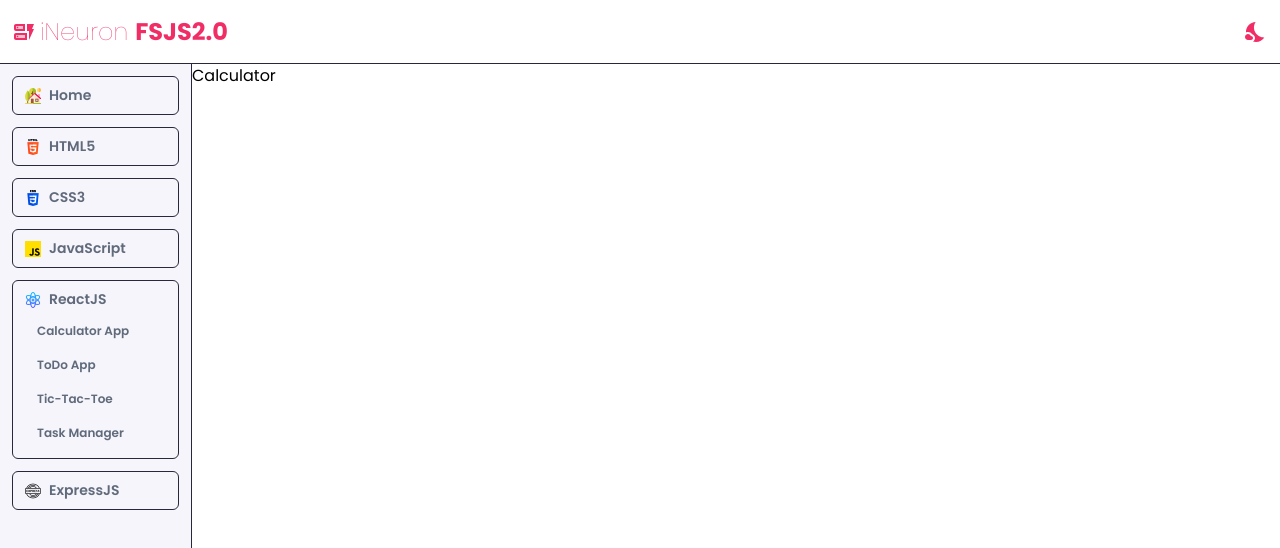
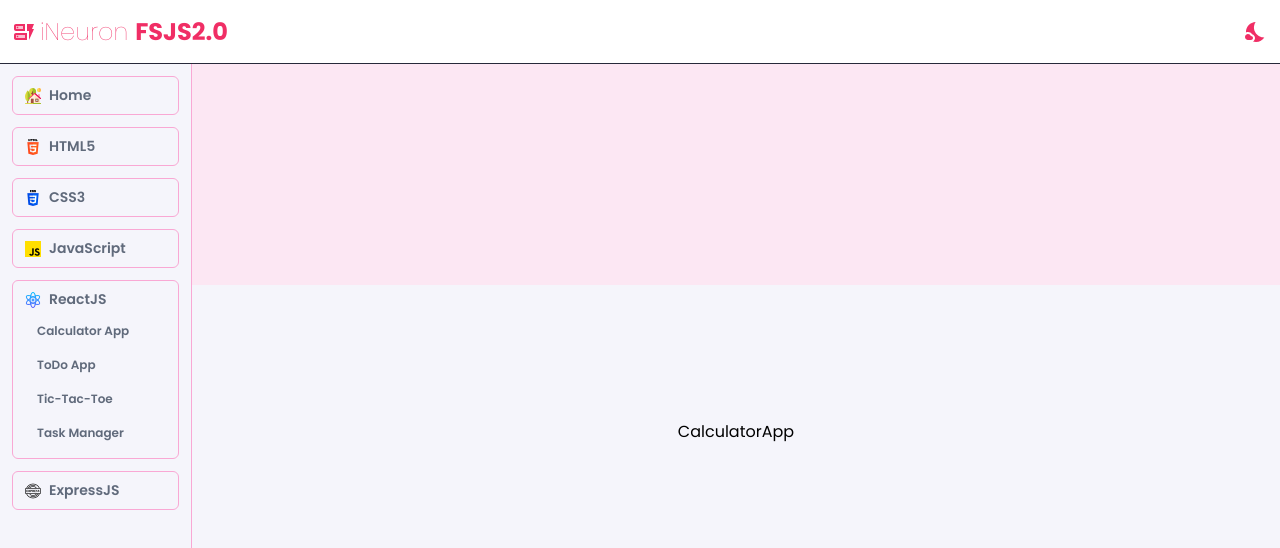
Before and after one commit to sandeepkdasari143/FSJS2.0-Placement-Assignment, a React (Vite) app: page /reactjs/calculator in a window 1280 px wide. Shown: the top 548 px of the page. Built offline with nearby package versions, Linux system fonts and the light colour scheme; a web font is replaced by a local one.

Commit message:
ToDo App Started (10%) Done

```diff
--- a/src/components/Sidebar/Sidebar.jsx
+++ b/src/components/Sidebar/Sidebar.jsx
@@ -9,7 +9,7 @@ import home from './assets/house.png';
 
 const Sidebar = () => {
     return (
-        <div className='min-h-[92vh] flex justify-center basis-[15%] border-r border-[rgb(39,41,58)] bg-[rgb(245,245,251)] dark:bg-[rgb(20,20,31)]'>
+        <div className='min-h-[92vh] flex justify-center basis-[15%] border-r border-pink-300 dark:border-[rgb(39,41,58)] bg-[rgb(245,245,251)] dark:bg-[rgb(20,20,31)]'>
             <nav className='flex flex-col gap-3 m-3 basis-[90%] dark:text-[rgb(242,242,248)] text-[rgb(96,106,123)]'>
                 <NavLink className={styles.NavLink} to="/"><h1 className='flex items-center gap-2'><span><img src={home} alt="Home Logo" /></span>Home</h1></NavLink>
                 <NavLink className={styles.NavLink} to="/html5"><h1 className='flex items-center gap-2'><span><img src={html} alt="HTML5 Logo" /></span>HTML5</h1></NavLink>
@@ -31,7 +31,7 @@ const Sidebar = () => {
 }
 
 const styles = {
-    NavLink: "px-3 py-2 text-[14px] font-semibold rounded-md border border-[rgb(39,41,58)] focus:bg-[rgb(39,41,58)] focus:text-white",
+    NavLink: "px-3 py-2 text-[14px] font-semibold rounded-md border border-pink-300 dark:border-[rgb(39,41,58)] focus:bg-[rgb(39,41,58)] focus:text-white",
 }
 
 export default Sidebar
--- a/src/pages/ReactJS/Calculator-App/Calculator.jsx
+++ b/src/pages/ReactJS/Calculator-App/Calculator.jsx
@@ -1,8 +1,16 @@
-import React from 'react'
+import CalculatorApp from "./CalculatorApp"
+// import React from 'react'
 
 const Calculator = () => {
   return (
-    <div>Calculator</div>
+    <div className='relative min-h-[92vh] flex flex-col basis-[85%] bg-[rgb(245,245,251)] dark:bg-[rgb(20,20,31)]'>
+      <div className='w-[100%] dark:bg-[rgb(27,27,39)] bg-pink-100 h-[30%]'></div>
+      <div className='w-[100%] h-[70%]'></div>
+
+      <div className='absolute top-[50%] left-[50%] -translate-x-1/2 -translate-y-1/2'>
+        <CalculatorApp />
+      </div>
+    </div>
   )
 }
 
--- /dev/null
+++ b/src/pages/ReactJS/Calculator-App/CalculatorApp.jsx
@@ -0,0 +1,9 @@
+// import React from 'react'
+
+const CalculatorApp = () => {
+  return (
+    <div>CalculatorApp</div>
+  )
+}
+
+export default CalculatorApp
--- a/src/pages/ReactJS/ToDo-App/ToDo.jsx
+++ b/src/pages/ReactJS/ToDo-App/ToDo.jsx
@@ -1,8 +1,17 @@
-import React from 'react'
+// import React from 'react'
+import ToDoApp from './ToDoApp'
 
 const ToDo = () => {
   return (
-    <div>ToDo</div>
+    <div className='relative min-h-[92vh] flex flex-col basis-[85%] bg-[rgb(245,245,251)] dark:bg-[rgb(20,20,31)]'>
+      <div className='w-[100%] dark:bg-[rgb(27,27,39)] bg-pink-100 h-[30%]'>
+        {/* TODO Input */}
+      </div>
+
+      <div className='w-[100%] h-[70%]'>
+        {/* TODO Listing */}
+      </div>
+    </div>
   )
 }
 
--- /dev/null
+++ b/src/pages/ReactJS/ToDo-App/ToDoApp.jsx
@@ -0,0 +1,9 @@
+// import React from 'react'
+
+const ToDoApp = () => {
+  return (
+    <div>ToDoApp</div>
+  )
+}
+
+export default ToDoApp
--- a/vite.config.js
+++ b/vite.config.js
@@ -5,6 +5,6 @@ import react from '@vitejs/plugin-react-swc'
 export default defineConfig({
   plugins: [react()],
   server: {
-    port: 1433
+    port: 3003
   }
 })
```
Also changed, not shown: .devcontainer/devcontainer.json.
